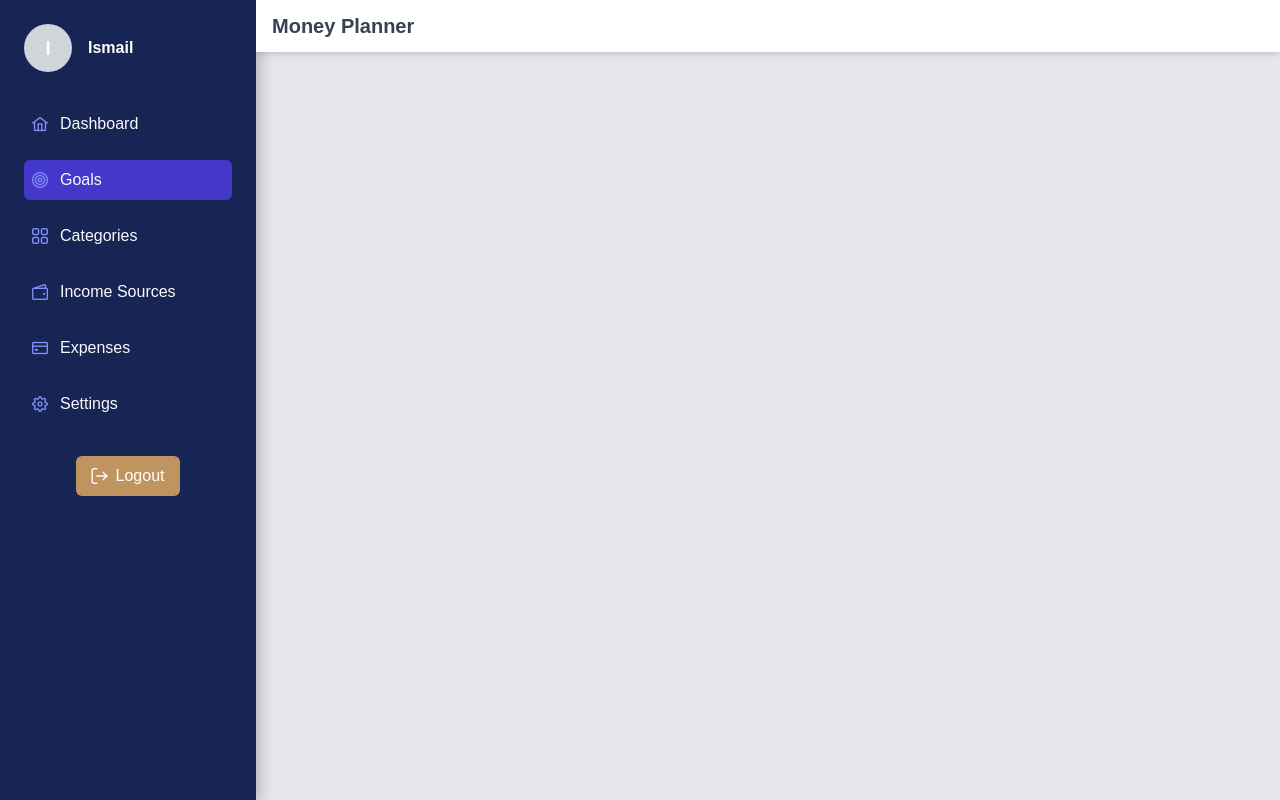
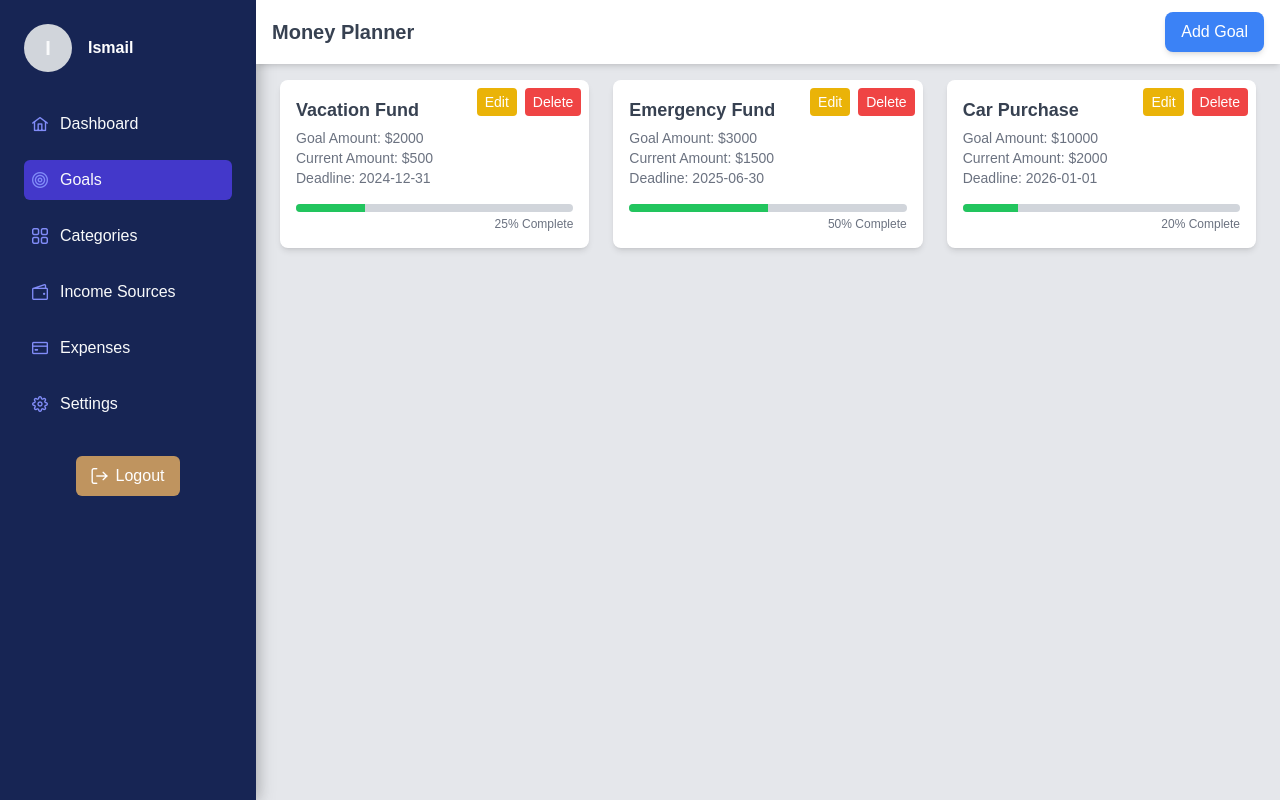
Before and after one commit to LvLTroubleshooter/money_planner, a Vue app in the folder frontendvue/: page /goals_page in a window 1280 px wide. Built offline with nearby package versions, Linux system fonts and the light colour scheme.

Commit message:
added goals pr design

```diff
--- /dev/null
+++ b/frontendvue/src/components/AddGoalModal.vue
@@ -0,0 +1,70 @@
+<script setup>
+import { reactive, defineEmits } from "vue";
+
+const emit = defineEmits(["close", "save"]);
+
+const newGoal = reactive({
+  name: "",
+  goalAmount: 0,
+  currentAmount: 0,
+  deadline: "",
+});
+
+const saveGoal = () => {
+  if (newGoal.name && newGoal.goalAmount && newGoal.deadline) {
+    emit("save", { ...newGoal });
+    emit("close");
+  }
+};
+</script>
+
+<template>
+  <div class="fixed inset-0 bg-black bg-opacity-50 flex justify-center items-center z-50">
+    <div class="bg-white rounded-lg p-6 w-96 shadow-lg">
+      <h3 class="text-lg font-bold text-gray-700 mb-4">Add New Goal</h3>
+      <div class="mb-4">
+        <label class="block text-gray-600 text-sm">Goal Name</label>
+        <input
+            v-model="newGoal.name"
+            type="text"
+            class="w-full p-2 border rounded-lg"
+            placeholder="Enter goal name"
+        />
+      </div>
+      <div class="mb-4">
+        <label class="block text-gray-600 text-sm">Goal Amount</label>
+        <input
+            v-model="newGoal.goalAmount"
+            type="number"
+            class="w-full p-2 border rounded-lg"
+            placeholder="Enter goal amount"
+        />
+      </div>
+      <div class="mb-4">
+        <label class="block text-gray-600 text-sm">Deadline</label>
+        <input
+            v-model="newGoal.deadline"
+            type="date"
+            class="w-full p-2 border rounded-lg"
+        />
+      </div>
+      <div class="flex justify-end space-x-4">
+        <button
+            @click="$emit('close')"
+            class="px-4 py-2 bg-gray-300 rounded-lg hover:bg-gray-400"
+        >
+          Cancel
+        </button>
+        <button
+            @click="saveGoal"
+            class="px-4 py-2 bg-blue-500 text-white rounded-lg hover:bg-blue-600"
+        >
+          Save
+        </button>
+      </div>
+    </div>
+  </div>
+</template>
+
+<style scoped>
+</style>
--- /dev/null
+++ b/frontendvue/src/components/EditGoalModal.vue
@@ -0,0 +1,92 @@
+<script setup>
+import { reactive, defineProps, defineEmits, watch } from "vue";
+
+const emit = defineEmits(["close", "save"]);
+defineProps({
+  goal: Object,
+});
+
+const updatedGoal = reactive({
+  id: null,
+  name: "",
+  goalAmount: 0,
+  currentAmount: 0,
+  deadline: "",
+});
+
+// Watch for changes in the `goal` prop and update `updatedGoal`
+watch(
+    () => goal,
+    (newGoal) => {
+      Object.assign(updatedGoal, newGoal);
+    },
+    { immediate: true }
+);
+
+const saveGoal = () => {
+  if (updatedGoal.name && updatedGoal.goalAmount && updatedGoal.deadline) {
+    emit("save", { ...updatedGoal });
+    emit("close");
+  }
+};
+</script>
+
+<template>
+  <div class="fixed inset-0 bg-black bg-opacity-50 flex justify-center items-center z-50">
+    <div class="bg-white rounded-lg p-6 w-96 shadow-lg">
+      <h3 class="text-lg font-bold text-gray-700 mb-4">Edit Goal</h3>
+      <div class="mb-4">
+        <label class="block text-gray-600 text-sm">Goal Name</label>
+        <input
+            v-model="updatedGoal.name"
+            type="text"
+            class="w-full p-2 border rounded-lg"
+            placeholder="Enter goal name"
+        />
+      </div>
+      <div class="mb-4">
+        <label class="block text-gray-600 text-sm">Goal Amount</label>
+        <input
+            v-model="updatedGoal.goalAmount"
+            type="number"
+            class="w-full p-2 border rounded-lg"
+            placeholder="Enter goal amount"
+        />
+      </div>
+      <div class="mb-4">
+        <label class="block text-gray-600 text-sm">Current Amount</label>
+        <input
+            v-model="updatedGoal.currentAmount"
+            type="number"
+            class="w-full p-2 border rounded-lg"
+            placeholder="Enter current amount"
+        />
+      </div>
+      <div class="mb-4">
+        <label class="block text-gray-600 text-sm">Deadline</label>
+        <input
+            v-model="updatedGoal.deadline"
+            type="date"
+            class="w-full p-2 border rounded-lg"
+        />
+      </div>
+      <div class="flex justify-end space-x-4">
+        <button
+            @click="$emit('close')"
+            class="px-4 py-2 bg-gray-300 rounded-lg hover:bg-gray-400"
+        >
+          Cancel
+        </button>
+        <button
+            @click="saveGoal"
+            class="px-4 py-2 bg-blue-500 text-white rounded-lg hover:bg-blue-600"
+        >
+          Save
+        </button>
+      </div>
+    </div>
+  </div>
+</template>
+
+<style scoped>
+</style>
--- /dev/null
+++ b/frontendvue/src/components/GoalCard.vue
@@ -0,0 +1,50 @@
+<script setup>
+defineProps({
+  goal: Object,
+});
+
+const progress = (currentAmount, goalAmount) =>
+    Math.min((currentAmount / goalAmount) * 100, 100).toFixed(0);
+
+const emit = defineEmits(["edit", "delete"]);
+</script>
+
+<template>
+  <div class="bg-white shadow-md rounded-lg p-4 relative">
+    <!-- Goal Info -->
+    <h3 class="text-lg font-bold text-gray-700">{{ goal.name }}</h3>
+    <p class="text-sm text-gray-500 mt-1">Goal Amount: ${{ goal.goalAmount }}</p>
+    <p class="text-sm text-gray-500">Current Amount: ${{ goal.currentAmount }}</p>
+    <p class="text-sm text-gray-500">Deadline: {{ goal.deadline }}</p>
+    <div class="mt-4">
+      <div class="w-full bg-gray-300 h-2 rounded-lg overflow-hidden">
+        <div
+            class="bg-green-500 h-2"
+            :style="{ width: progress(goal.currentAmount, goal.goalAmount) + '%' }"
+        ></div>
+      </div>
+      <p class="text-right text-xs text-gray-500 mt-1">
+        {{ progress(goal.currentAmount, goal.goalAmount) }}% Complete
+      </p>
+    </div>
+
+    <!-- Action Buttons -->
+    <div class="absolute top-2 right-2 flex space-x-2">
+      <button
+          class="bg-yellow-500 text-white px-2 py-1 rounded text-sm hover:bg-yellow-600"
+          @click="$emit('edit', goal)"
+      >
+        Edit
+      </button>
+      <button
+          class="bg-red-500 text-white px-2 py-1 rounded text-sm hover:bg-red-600"
+          @click="$emit('delete', goal.id)"
+      >
+        Delete
+      </button>
+    </div>
+  </div>
+</template>
+
+<style scoped>
+</style>
--- a/frontendvue/src/components/GoalsNavbar.vue
+++ b/frontendvue/src/components/GoalsNavbar.vue
@@ -1,16 +1,25 @@
 <script setup>
+import { defineEmits } from "vue";
 
-
-
+const emit = defineEmits(["add-goal"]);
 </script>
 
 <template>
   <div class="bg-white shadow-md fixed top-0 left-64 right-0 z-50">
     <div class="flex items-center justify-between px-4 py-3">
-      <!-- Existing Content -->
+      <!-- Title -->
       <div class="text-xl font-bold text-gray-700">Money Planner</div>
 
-
+      <!-- Add Goal Button -->
+      <button
+          @click="$emit('add-goal')"
+          class="bg-blue-500 text-white px-4 py-2 rounded-lg shadow-md hover:bg-blue-600 transition"
+      >
+        Add Goal
+      </button>
     </div>
   </div>
 </template>
+
+<style scoped>
+</style>
--- a/frontendvue/src/views/GoalsView.vue
+++ b/frontendvue/src/views/GoalsView.vue
@@ -2,14 +2,93 @@
 import { ref } from "vue";
 import GoalsNavbar from "@/components/GoalsNavbar.vue";
 import SideNavBar from "@/components/SideNavBar.vue";
+import GoalCard from "@/components/GoalCard.vue";
+import AddGoalModal from "@/components/AddGoalModal.vue";
+import EditGoalModal from "@/components/EditGoalModal.vue";
 
+const goals = ref([
+  {
+    id: 1,
+    name: "Vacation Fund",
+    goalAmount: 2000,
+    currentAmount: 500,
+    deadline: "2024-12-31",
+  },
+  {
+    id: 2,
+    name: "Emergency Fund",
+    goalAmount: 3000,
+    currentAmount: 1500,
+    deadline: "2025-06-30",
+  },
+  {
+    id: 3,
+    name: "Car Purchase",
+    goalAmount: 10000,
+    currentAmount: 2000,
+    deadline: "2026-01-01",
+  },
+]);
 
+const showAddModal = ref(false);
+const showEditModal = ref(false);
+const selectedGoal = ref(null);
+
+const addGoal = (newGoal) => {
+  goals.value.push({ ...newGoal, id: Date.now() });
+};
+
+const updateGoal = (updatedGoal) => {
+  const index = goals.value.findIndex((goal) => goal.id === updatedGoal.id);
+  if (index !== -1) {
+    goals.value[index] = { ...updatedGoal };
+  }
+};
+
+const deleteGoal = (id) => {
+  goals.value = goals.value.filter((goal) => goal.id !== id);
+};
+
+const openEditModal = (goal) => {
+  selectedGoal.value = { ...goal }; // Pass the goal to the modal
+  showEditModal.value = true;
+};
 </script>
 
 <template>
   <div class="flex bg-gray-200 min-h-screen">
-    <GoalsNavbar />
+    <!-- Sidebar -->
     <SideNavBar />
+
+    <!-- Main Content -->
+    <div class="flex-1 ml-64">
+      <!-- Goals Navbar -->
+      <GoalsNavbar @add-goal="showAddModal = true" />
+
+      <!-- Page Content -->
+      <div class="p-6 pt-20">
+        <div class="grid grid-cols-1 md:grid-cols-2 lg:grid-cols-3 gap-6">
+          <GoalCard
+              v-for="goal in goals"
+              :key="goal.id"
+              :goal="goal"
+              @edit="openEditModal"
+              @delete="deleteGoal"
+          />
+        </div>
+      </div>
+    </div>
+
+    <!-- Add Goal Modal -->
+    <AddGoalModal v-if="showAddModal" @close="showAddModal = false" @save="addGoal" />
+
+    <!-- Edit Goal Modal -->
+    <EditGoalModal
+        v-if="showEditModal"
+        :goal="selectedGoal"
+        @close="showEditModal = false"
+        @save="updateGoal"
+    />
   </div>
 </template>
 
```
